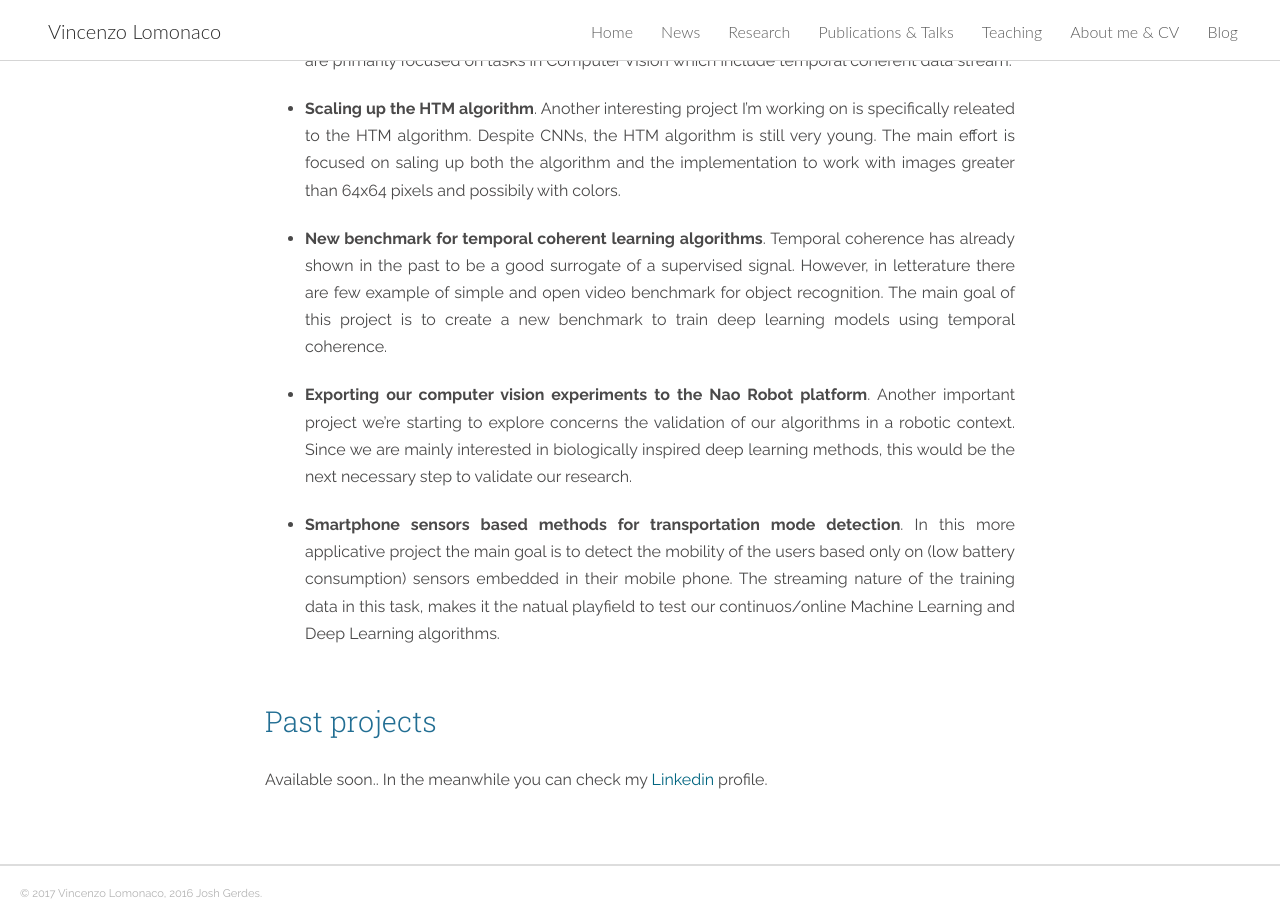
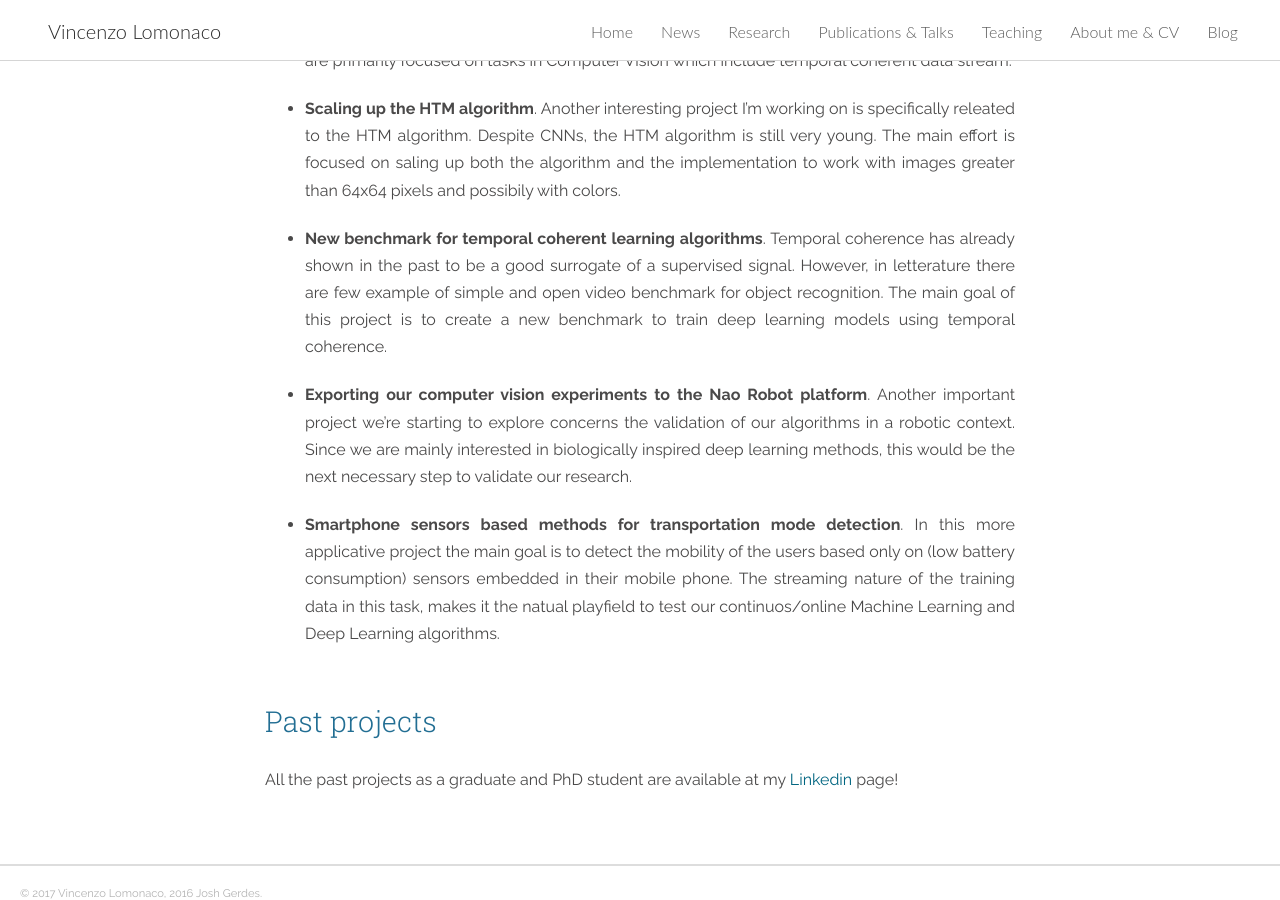
Before and after one commit to vlomonaco/website, a Jekyll site: the page built from research.md, in a window 1280 px wide and 900 px high, scrolled down 1397 px. Built offline with Jekyll 4.4.1, drawn with Linux system fonts in a browser that asks for light colours; nearby versions of some CDN libraries.

Commit message:
few other fixes

```diff
--- a/research.md
+++ b/research.md
@@ -51,6 +51,6 @@ I'm currently working on the following projects:
 <a href="#pastprojects"></a>
 <h3 id="pastprojects" style="margin-bottom: 30px;">Past projects</h3>
 
-Available soon.. In the meanwhile you can check my [Linkedin][linkedin] profile.
+All the past projects as a graduate and PhD student are available at my [Linkedin][linkedin] page!
 
 [linkedin]: https://www.linkedin.com/in/vincenzo
```
Also changed, not shown: publications_and_talks.md (+2 -0 lines).
